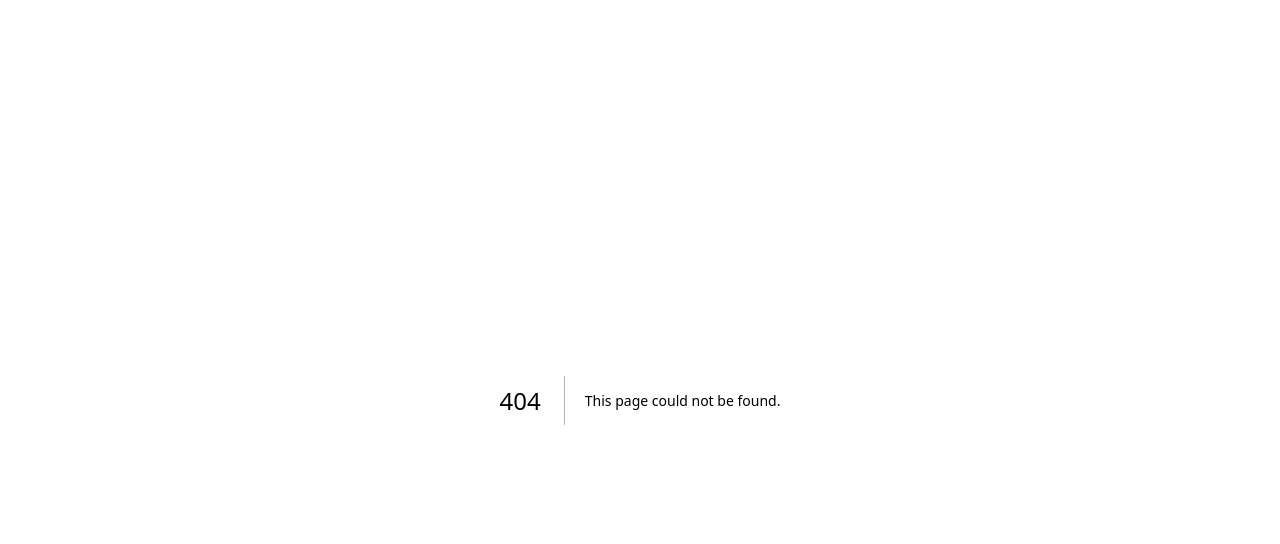
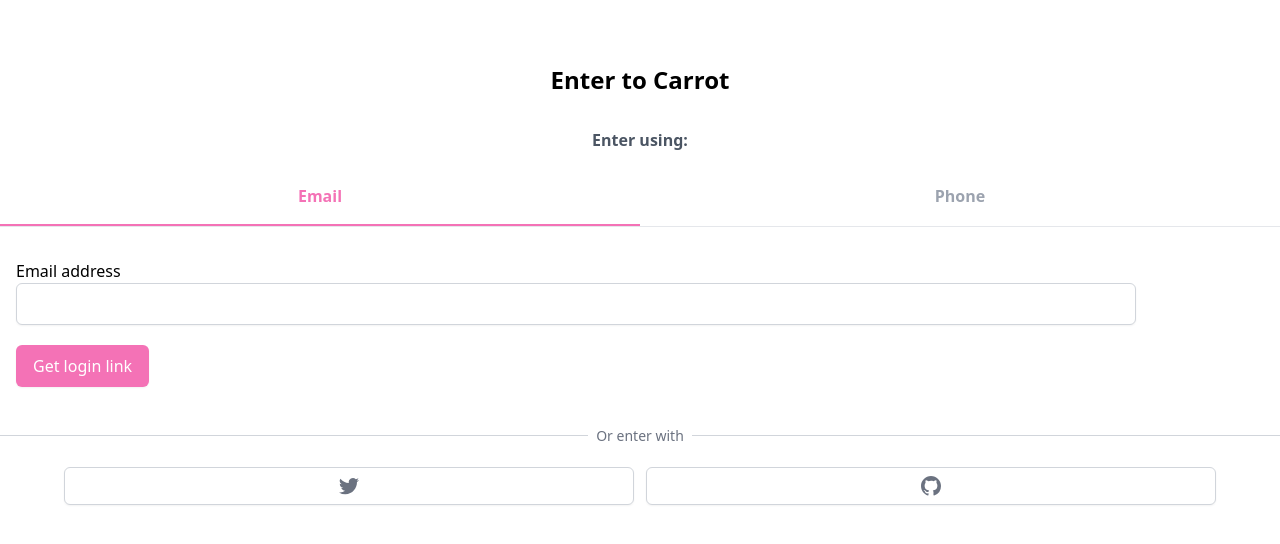
Before and after one commit to jjdevcha/nextjs-carrot-market, a Next.js app: page /enter in a window 1280 px wide. Before the commit this address had no page. Shown: the top 544 px of the page. Built offline with nearby package versions, Linux system fonts and the light colour scheme.

Commit message:
Enter.tsx initiate

```diff
--- a/package.json
+++ b/package.json
@@ -14,6 +14,7 @@
     "react-dom": "^18"
   },
   "devDependencies": {
+    "@tailwindcss/forms": "^0.5.6",
     "@types/node": "^20",
     "@types/react": "^18",
     "@types/react-dom": "^18",
--- /dev/null
+++ b/src/pages/enter.tsx
@@ -0,0 +1,118 @@
+import type { NextPage } from "next";
+import { useState } from "react";
+
+function cls(...classnames: string[]) {
+  return classnames.join(" ");
+}
+
+const Enter: NextPage = () => {
+  const [method, setMethod] = useState<"email" | "phone">("email");
+
+  const onEmailClick = () => setMethod("email");
+
+  const onPhoneClick = () => setMethod("phone");
+
+  return (
+    <div className="mt-16">
+      <h3 className="text-2xl font-bold text-center">Enter to Carrot</h3>
+      <div>
+        <div className="flex flex-col justify-center items-center">
+          <h5 className="my-8 text-gray-600 font-bold">Enter using:</h5>
+          <div className="grid border-b w-full grid-cols-2 mb-4">
+            <button
+              className={cls(
+                "font-semibold pb-4 border-b-2",
+                method === "email"
+                  ? " border-pink-400 text-pink-400"
+                  : "border-transparent text-gray-400"
+              )}
+              onClick={onEmailClick}
+            >
+              Email
+            </button>
+            <button
+              className={cls(
+                "font-semibold pb-4 border-b-2",
+                method === "phone"
+                  ? " border-pink-400 text-pink-400"
+                  : "border-transparent text-gray-400"
+              )}
+              onClick={onPhoneClick}
+            >
+              Phone
+            </button>
+          </div>
+        </div>
+        <form className="w-[90%] p-4">
+          <label>
+            {method === "email" ? "Email address" : null}
+            {method === "phone" ? "Phone number" : null}
+          </label>
+          <div>
+            {method === "email" ? (
+              <input
+                type="email"
+                className="appearance-none w-full px-3 py-2 border border-gray-300 rounded-md rounded-1-none shadow-sm placeholder-gray-400 focus:outline-none focus:ring-pink-400 focus:border-pink-400"
+                required
+              />
+            ) : null}
+            {method === "phone" ? (
+              <div className="flex rounded-md shadow-sm">
+                <span className="flex items-center justify-center px-3 rounded-l-md border border-r-0 border-gray-300 bg-gray-50 text-gray-500 select-none text-sm">
+                  +82
+                </span>
+                <input
+                  type="number"
+                  className="appearance-none w-full px-3 py-2 border border-gray-300 rounded-md rounded-l-none shadow-sm placeholder-gray-400 focus:outline-none focus:ring-pink-400 focus:border-pink-400"
+                  required
+                />
+              </div>
+            ) : null}
+          </div>
+          <button className="mt-5 bg-pink-400 hover:bg-pink-500 text-white py-2 px-4 border border-transparent rounded-md shadow-sm texrt-sm font-medium focus:ring-2 focus:ring-offset-2 focus:ring-pink-400 focus:outline-none">
+            {method === "email" ? "Get login link" : null}
+            {method === "phone" ? "Get one-time password" : null}
+          </button>
+        </form>
+        <div className="mt-8">
+          <div className="relative">
+            <div className="absolute w-full border-t border-gray-300" />
+            <div className="relative -top-3 text-center">
+              <span className="bg-white px-2 text-sm text-gray-500">
+                Or enter with
+              </span>
+            </div>
+          </div>
+          <div className="grid grid-cols-2 mt-2 gap-3 w-[90%] mx-auto">
+            <button className="flex justify-center items-center py-2 px-4 border border-gray-300 rounded-md shadow-sm bg-white text-sm font-medium text-gray-500 hover:bg-gray-50">
+              <svg
+                className="w-5 h-5"
+                aria-hidden="true"
+                fill="currentColor"
+                viewBox="0 0 20 20"
+              >
+                <path d="M6.29 18.251c7.547 0 11.675-6.253 11.675-11.675 0-.178 0-.355-.012-.53A8.348 8.348 0 0020 3.92a8.19 8.19 0 01-2.357.646 4.118 4.118 0 001.804-2.27 8.224 8.224 0 01-2.605.996 4.107 4.107 0 00-6.993 3.743 11.65 11.65 0 01-8.457-4.287 4.106 4.106 0 001.27 5.477A4.073 4.073 0 01.8 7.713v.052a4.105 4.105 0 003.292 4.022 4.095 4.095 0 01-1.853.07 4.108 4.108 0 003.834 2.85A8.233 8.233 0 010 16.407a11.616 11.616 0 006.29 1.84" />
+              </svg>
+            </button>
+            <button className="flex justify-center items-center py-2 px-4 border border-gray-300 rounded-md shadow-sm bg-white text-sm font-medium text-gray-500 hover:bg-gray-50">
+              <svg
+                className="w-5 h-5"
+                aria-hidden="true"
+                fill="currentColor"
+                viewBox="0 0 20 20"
+              >
+                <path
+                  fillRule="evenodd"
+                  d="M10 0C4.477 0 0 4.484 0 10.017c0 4.425 2.865 8.18 6.839 9.504.5.092.682-.217.682-.483 0-.237-.008-.868-.013-1.703-2.782.605-3.369-1.343-3.369-1.343-.454-1.158-1.11-1.466-1.11-1.466-.908-.62.069-.608.069-.608 1.003.07 1.531 1.032 1.531 1.032.892 1.53 2.341 1.088 2.91.832.092-.647.35-1.088.636-1.338-2.22-.253-4.555-1.113-4.555-4.951 0-1.093.39-1.988 1.029-2.688-.103-.253-.446-1.272.098-2.65 0 0 .84-.27 2.75 1.026A9.564 9.564 0 0110 4.844c.85.004 1.705.115 2.504.337 1.909-1.296 2.747-1.027 2.747-1.027.546 1.379.203 2.398.1 2.651.64.7 1.028 1.595 1.028 2.688 0 3.848-2.339 4.695-4.566 4.942.359.31.678.921.678 1.856 0 1.338-.012 2.419-.012 2.747 0 .268.18.58.688.482A10.019 10.019 0 0020 10.017C20 4.484 15.522 0 10 0z"
+                  clipRule="evenodd"
+                />
+              </svg>
+            </button>
+          </div>
+        </div>
+      </div>
+    </div>
+  );
+};
+
+export default Enter;
--- a/src/pages/index.tsx
+++ b/src/pages/index.tsx
@@ -1,83 +1,7 @@
 import type { NextPage } from "next";
 
 const Home: NextPage = () => {
-  const week = ["Mon", "Tue", "Wed", "Thu", "Fri", "Sat", "Sun"];
-  return (
-    <div className="flex justify-center items-center w-full h-screen bg-orange-500">
-      <div className="w-80 flex flex-col border rounded-2xl p-4 bg-white shadow-2xl">
-        <div className="flex">
-          <span className="font-semibold">October 2023</span>
-          <svg
-            className="w-4 text-gray-500 ml-2"
-            fill="none"
-            stroke="currentColor"
-            stroke-width="1.5"
-            viewBox="0 0 24 24"
-            xmlns="http://www.w3.org/2000/svg"
-            aria-hidden="true"
-          >
-            <path
-              stroke-linecap="round"
-              stroke-linejoin="round"
-              d="M19.5 8.25l-7.5 7.5-7.5-7.5"
-            ></path>
-          </svg>
-        </div>
-        <div className="w-full h-0.5 bg-gray-400"></div>
-        <div className="text-center font-semibold my-5">
-          Hello, JJ!
-          <br />
-          Your medicines for today
-        </div>
-        <div className="flex justify-evenly items-center">
-          {[1, 2, 3, 4, 5, 6, 7].map((date, i) => (
-            <div className="flex flex-col gap-2 justify-center items-center first:bg-teal-400 first:rounded-2xl p-2">
-              <span className="font-bold text-lg">{date}</span>
-              <span className="text-xs font-semibold">{week[i]}</span>
-            </div>
-          ))}
-        </div>
-        <div className="flex flex-col mt-10 gap-2">
-          <div className="flex  overflow-hidden">
-            <div className="w-screen relative left-4 -ml-4 flex flex-col justify-between bg-pink-400 rounded-xl p-4">
-              <div className="flex flex-col justify-center items-start">
-                <h1 className="font-bold text-lg">Omega 3</h1>
-                <p className="text-xs font-semibold">Triple Omega - 30mg</p>
-              </div>
-              <span className="mt-14 text-xs font-semibold">6:00AM</span>
-            </div>
-            <div className="flex w-full justify-center items-center text-center bg-teal-400 rounded-xl">
-              <svg
-                className="w-10 pl-4"
-                fill="none"
-                stroke="currentColor"
-                stroke-width="1.5"
-                viewBox="0 0 24 24"
-                xmlns="http://www.w3.org/2000/svg"
-                aria-hidden="true"
-              >
-                <path
-                  stroke-linecap="round"
-                  stroke-linejoin="round"
-                  d="M4.5 12.75l6 6 9-13.5"
-                ></path>
-              </svg>
-            </div>
-          </div>
-
-          <div className="flex">
-            <div className="w-screen flex flex-col justify-between bg-yellow-300 rounded-xl p-4">
-              <div className="flex flex-col justify-center items-start">
-                <h1 className="font-bold text-lg">Magnesium</h1>
-                <p className="text-xs font-semibold">Magnesium - 40mg</p>
-              </div>
-              <span className="mt-14 text-xs font-semibold">12:00pm</span>
-            </div>
-          </div>
-        </div>
-      </div>
-    </div>
-  );
+  return null;
 };
 
 export default Home;
--- a/tailwind.config.js
+++ b/tailwind.config.js
@@ -7,5 +7,5 @@
   theme: {
     extend: {},
   },
-  plugins: [],
+  plugins: [require("@tailwindcss/forms")],
 };
```
Also changed, not shown: 1 other file (tests, documents, lock files or other folders).
